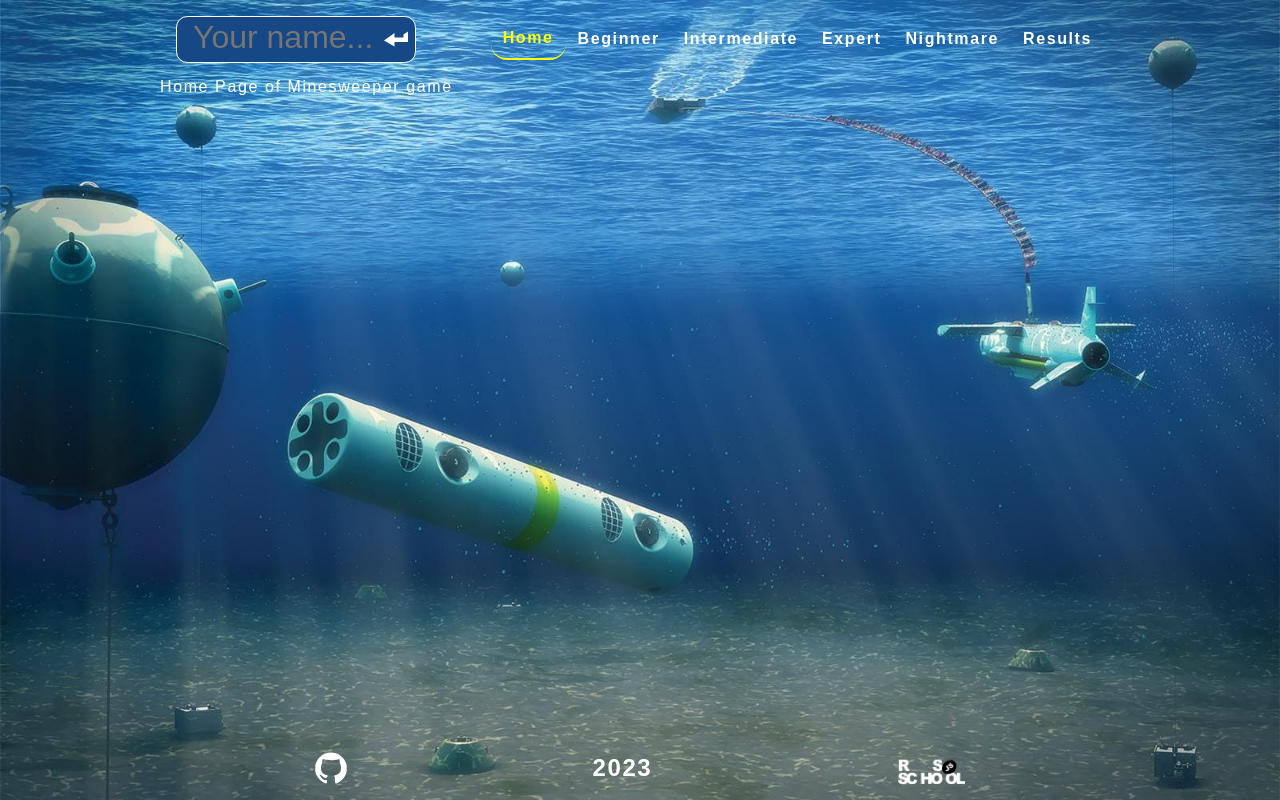
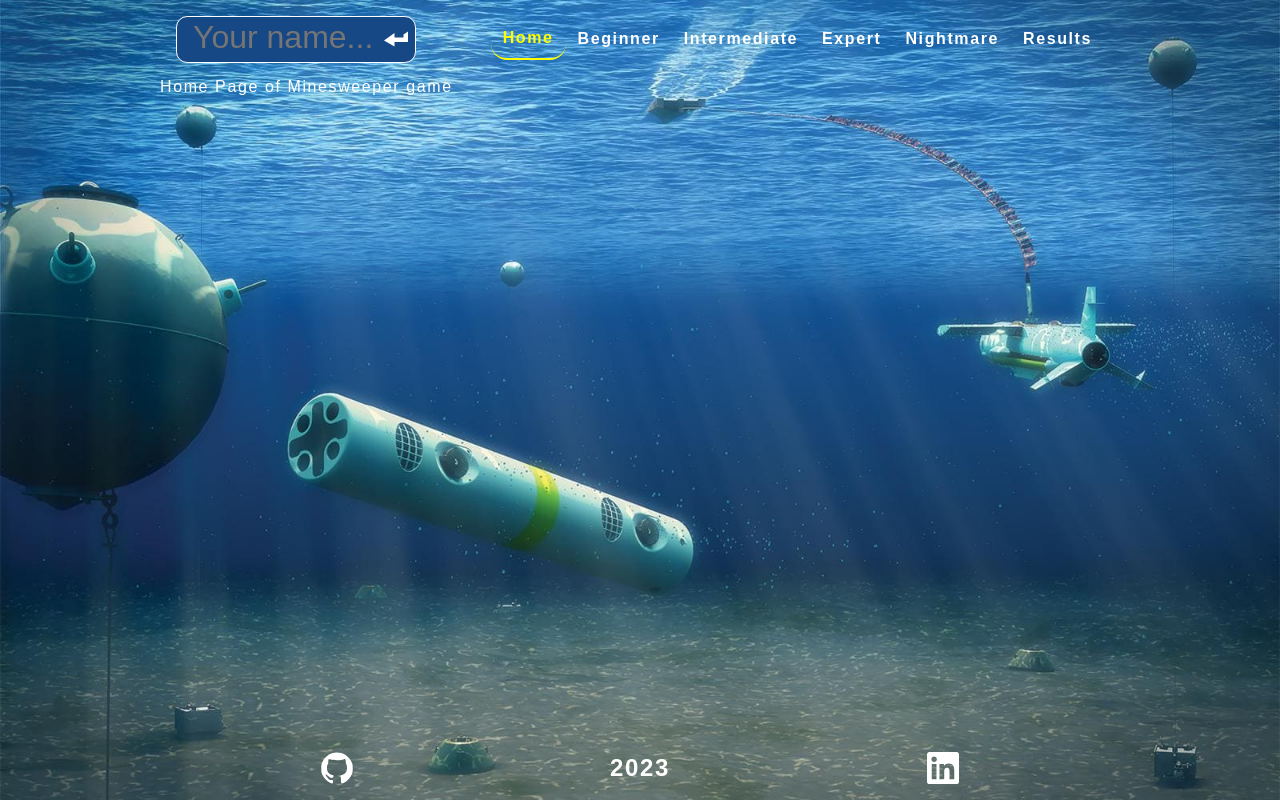
Before and after one commit to Disembow/Minesweeper, a React (Vite) app: page / in a window 1280 px wide. Built offline with nearby package versions, Linux system fonts and the light colour scheme; a web font is replaced by a local one.

Commit message:
chore: replace rsschool link with linkedin link

```diff
--- a/src/components/semantic/Footer/Footer.tsx
+++ b/src/components/semantic/Footer/Footer.tsx
@@ -1,9 +1,13 @@
 const Footer = () => {
   return (
     <footer className="footer">
-      <a className="github" href="https://github.com/Disembow"></a>
+      <a className="github" href="https://github.com/Disembow" target="_blank"></a>
       <p>2023</p>
-      <a className="rsschool" href="https://rs.school/js-stage0/"></a>
+      <a
+        className="linkedin"
+        href="https://www.linkedin.com/in/yauhen-naliotau-435238240/"
+        target="_blank"
+      ></a>
     </footer>
   );
 };
--- a/src/styles/components/_footer.scss
+++ b/src/styles/components/_footer.scss
@@ -15,7 +15,7 @@
 }
 
 .github,
-.rsschool {
+.linkedin {
   display: block;
   width: 2rem;
   height: 2rem;
@@ -38,7 +38,6 @@
   background-image: url('./assets/svg/github-logo.svg');
 }
 
-.rsschool {
-  width: 4.2rem;
-  background-image: url('./assets/svg/rs_school_logo.svg');
+.linkedin {
+  background-image: url('./assets/svg/linkedin.svg');
 }
```
Also changed, not shown: src/assets/svg/linkedin.svg (added), src/assets/svg/rs_school_logo.svg (deleted).
